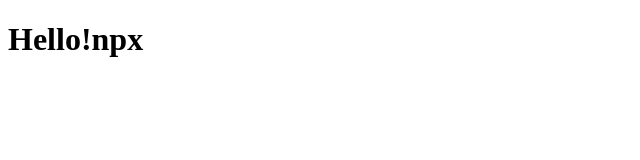
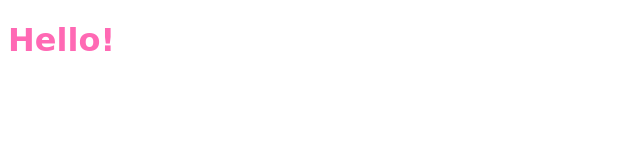
Before and after one commit to Veronika2007931/lesson-6, a website built with Parcel: page src/index.html in a window 1280 px wide. Shown: the whole page, without its empty margins (0-640 px from the left). Built offline with nearby package versions, Linux system fonts and the light colour scheme.

Commit message:
add lesson

```diff
--- a/src/index.html
+++ b/src/index.html
@@ -5,9 +5,10 @@
     <meta http-equiv="X-UA-Compatible" content="IE=edge">
     <meta name="viewport" content="width=device-width, initial-scale=1.0">
     <title>Document</title>
+    <link rel="stylesheet"  href="style.css">
 </head>
 <body>
-    <h1>Hello!npx</h1>
+    <h1 class="hello">Hello!</h1>
     <script type="module" src="../index.js"></script>
 </body>
 </html>
--- /dev/null
+++ b/src/style.css
@@ -0,0 +1,4 @@
+.hello {
+    color: hotpink;
+    font-family: cursive;
+  }
--- a/src/test.js
+++ b/src/test.js
@@ -16,3 +16,5 @@
 //     object
 // }  це якщо потрібно декілька
 // властивостей заімпортувати
+
+console.log('Hello world!');
```
Also changed, not shown: package.json (+5 -2 lines), 1 other file.
